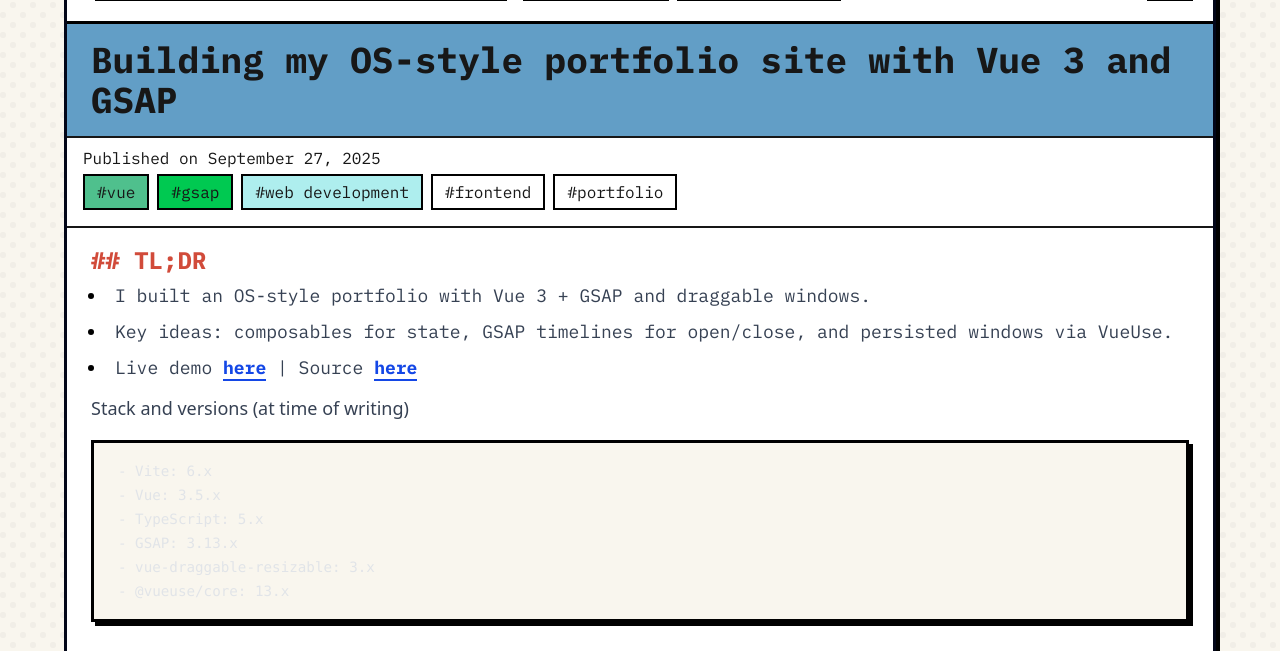
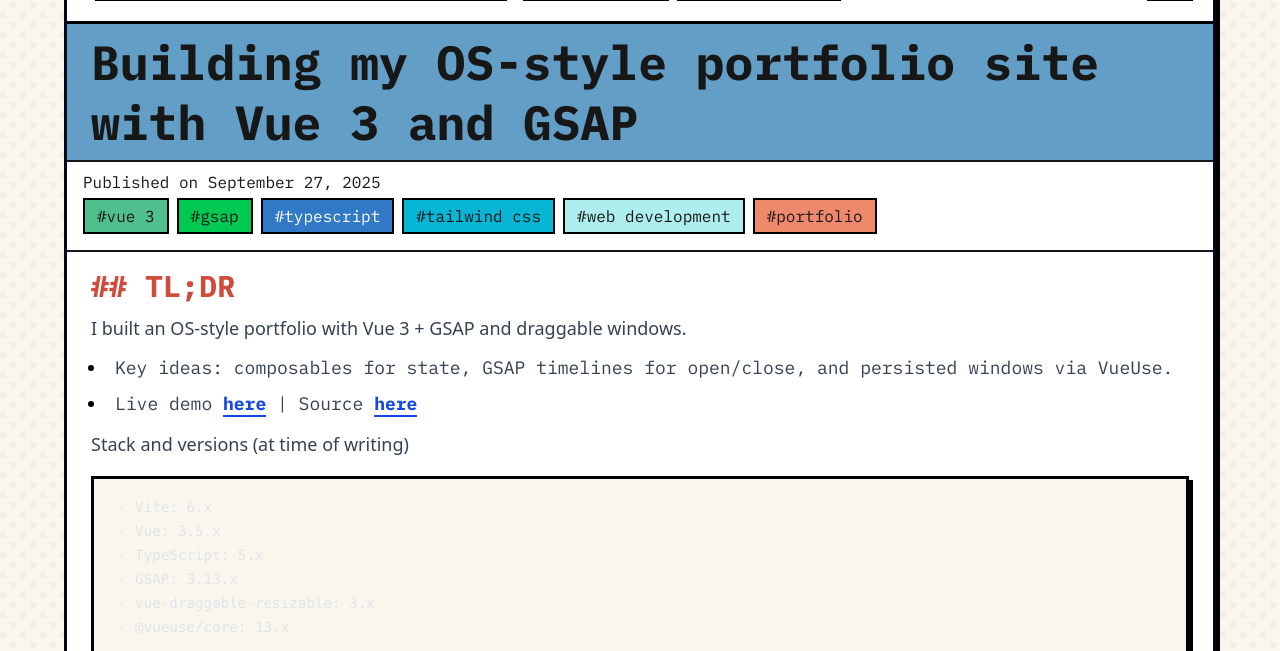
Before and after one commit to chenxing-dev/blog, an Astro site: page /os-style-portfolio-vue3-gsap in a window 1280 px wide. Shown: the part 108-759 px from the top of the page. Built offline with nearby package versions, Linux system fonts and the light colour scheme; Astro itself is replaced by a stand-in of ours; some packages are replaced by stand-ins of ours; code samples lack their colours.

Commit message:
Update FeaturedPost and Prose components for improved styling; add new color variables in global styles; enhance tag styles and update OS portfolio metadata.

```diff
--- a/src/components/FeaturedPost.astro
+++ b/src/components/FeaturedPost.astro
@@ -15,7 +15,7 @@ const [color] = getStyle(post.data.category);
     id={`slide-${index}`}
     data-slide-index={index}
     class="relative group snap-center shrink-0
-    w-full md:w-2/3 lg:w-1/2
+    w-full md:w-2/3 lg:w-1/2 aspect-16/9 overflow-hidden
     border-3"
     href={post.url}
 >
@@ -25,7 +25,8 @@ const [color] = getStyle(post.data.category);
             <img
                 src={post.data.coverImage}
                 alt={post.data.title}
-                class="absolute top-0 left-0 h-full w-full"
+                class="absolute inset-0
+                h-full w-full object-cover object-center bg-black"
             />
         )
     }
--- a/src/components/Prose.astro
+++ b/src/components/Prose.astro
@@ -2,9 +2,9 @@
   class="px-4 md:px-6
   prose prose-base md:prose-lg max-w-none
   prose-headings:text-gray-800 prose-headings:m-0
-  prose-h1:text-3xl prose-h1:border-b-3 prose-h1:border-black prose-h1:pb-3 prose-h1:mb-6 prose-h1:before:content-['#_']
-  prose-h2:text-2xl prose-h2:mt-4 prose-h2:before:content-['##_']
-  prose-h2:nth-of-type-[3n+1]:text-red prose-h2:nth-of-type-[3n+2]:text-primary prose-h2:nth-of-type-[3n]:text-teal
+  prose-h1:text-3xl prose-h1:md:text-4xl prose-h1:border-b-3 prose-h1:border-black prose-h1:pb-3 prose-h1:mb-6 prose-h1:before:content-['#_']
+  prose-h2:text-2xl prose-h2:md:text-3xl prose-h2:mt-4 prose-h2:before:content-['##_']
+  prose-h2:nth-of-type-[4n]:text-primary prose-h2:nth-of-type-[4n+1]:text-red prose-h2:nth-of-type-[4n+2]:text-teal prose-h2:nth-of-type-[4n+3]:text-orange
   prose-h3:text-xl prose-h3:mt-4 prose-h3:before:content-['###_']
   prose-h4:text-lg prose-h4:mt-4 prose-h4:mb-2 prose-h4:before:content-['####_']
   prose-p:text-justify prose-p:my-2
--- a/src/components/Tag.astro
+++ b/src/components/Tag.astro
@@ -8,10 +8,12 @@ const { tag } = Astro.props as Props;
 // Tag color helpers
 const specialTagStyles = new Map<string, string>([
     ["vue", "bg-[#4FC08D]"],
+    ["vue 3", "bg-[#4FC08D]"],
     ["javascript", "bg-[#F7DF1E]"],
     ["css", "bg-[#663399]"],
     ["html", "bg-[#E34F26]"],
-    ["typescript", "bg-[#3178C6]"],
+    ["typescript", "bg-[#3178C6] text-white"],
+    ["tailwind css", "bg-[#06B6D4]"],
     ["react", "bg-[#61DAFB]"],
     ["svelte", "bg-[#FF3E00]"],
     ["astro", "bg-[#BC52EE]"],
@@ -23,6 +25,7 @@ const specialTagStyles = new Map<string, string>([
     ["github", "bg-[#181717] text-white"],
     ["web development", "bg-cyan"],
     ["web", "bg-cyan"],
+    ["portfolio", "bg-primary"],
     ["arch linux", "bg-[#1793D1]"],
     ["arch", "bg-[#1793D1]"],
     ["raspberry pi", "bg-[#6CC04A]"],
--- a/src/content/web/os-style-portfolio-vue3-gsap.md
+++ b/src/content/web/os-style-portfolio-vue3-gsap.md
@@ -1,7 +1,7 @@
 ---
 title: Building my OS-style portfolio site with Vue 3 and GSAP
 description: A technical deep dive into creating an operating system-inspired portfolio website using Vue 3 composition API and GSAP animations
-tags: [vue, gsap, web development, frontend, portfolio]
+tags: ["vue 3", "gsap", "typescript", "tailwind css", "web development", "portfolio"]
 category: web-development
 date: 2025-09-27
 featured: true
@@ -9,7 +9,7 @@ coverImage: /images/os-portfolio.png
 ---
 
 ## TL;DR
-- I built an OS-style portfolio with Vue 3 + GSAP and draggable windows.
+I built an OS-style portfolio with Vue 3 + GSAP and draggable windows.
 - Key ideas: composables for state, GSAP timelines for open/close, and persisted windows via VueUse.
 - Live demo [here](https://chenxing-dev.github.io) | Source [here](https://github.com/chenxing-dev/chenxing-dev.github.io)
 
--- a/src/pages/[id].astro
+++ b/src/pages/[id].astro
@@ -25,8 +25,8 @@ const { Content } = await render(post);
 <Layout title={post.data.title + " | 陈刑's Tech Guides"}>
   <header class="mb-4">
     <h1
-      class="text-2xl md:text-4xl tracking-tight md:tracking-normal font-black bg-light-blue
-      px-4 md:px-6 py-3 md:py-4 border-b-2"
+      class="text-2xl md:text-5xl/15 tracking-tight md:tracking-normal font-black bg-light-blue
+      px-4 md:px-6 py-2 border-b-2"
     >
       {post.data.title}
     </h1>
--- a/src/styles/global.css
+++ b/src/styles/global.css
@@ -26,6 +26,8 @@
   /* Green */
   --color-light-blue: #629ec6;
   /* Light Blue */
+  --color-orange: #c98c43;
+  /* Orange */
 
   --shadow-neo: 4px 4px 0px 0px rgba(0, 0, 0, 1);
   --text-shadow-neo:
@@ -77,12 +79,12 @@ p {
 
 /* Show a compact language pill when pre has a non-plaintext language */
 .prose pre[data-language]:not([data-language="plaintext" i]):not([data-language="text" i]):not([data-language="plain" i]):not([data-language="none" i]) {
-  @apply relative;
+  @apply relative pt-10;
 }
 
 .prose pre[data-language]:not([data-language="plaintext" i]):not([data-language="text" i]):not([data-language="plain" i]):not([data-language="none" i])::before {
-  content: attr(data-language);
-  @apply text-xs font-mono font-black uppercase text-white bg-black absolute top-0 right-0 -translate-x-1 translate-y-1 px-1 py-0.5;
+  content: '<<<' attr(data-language);
+  @apply absolute top-0 left-0 w-full px-6 py-1.5 bg-secondary text-sm font-bold border-b-3;
 }
 
 @layer utilities {
```
Also changed, not shown: public/images/archlinux-installation.png.
